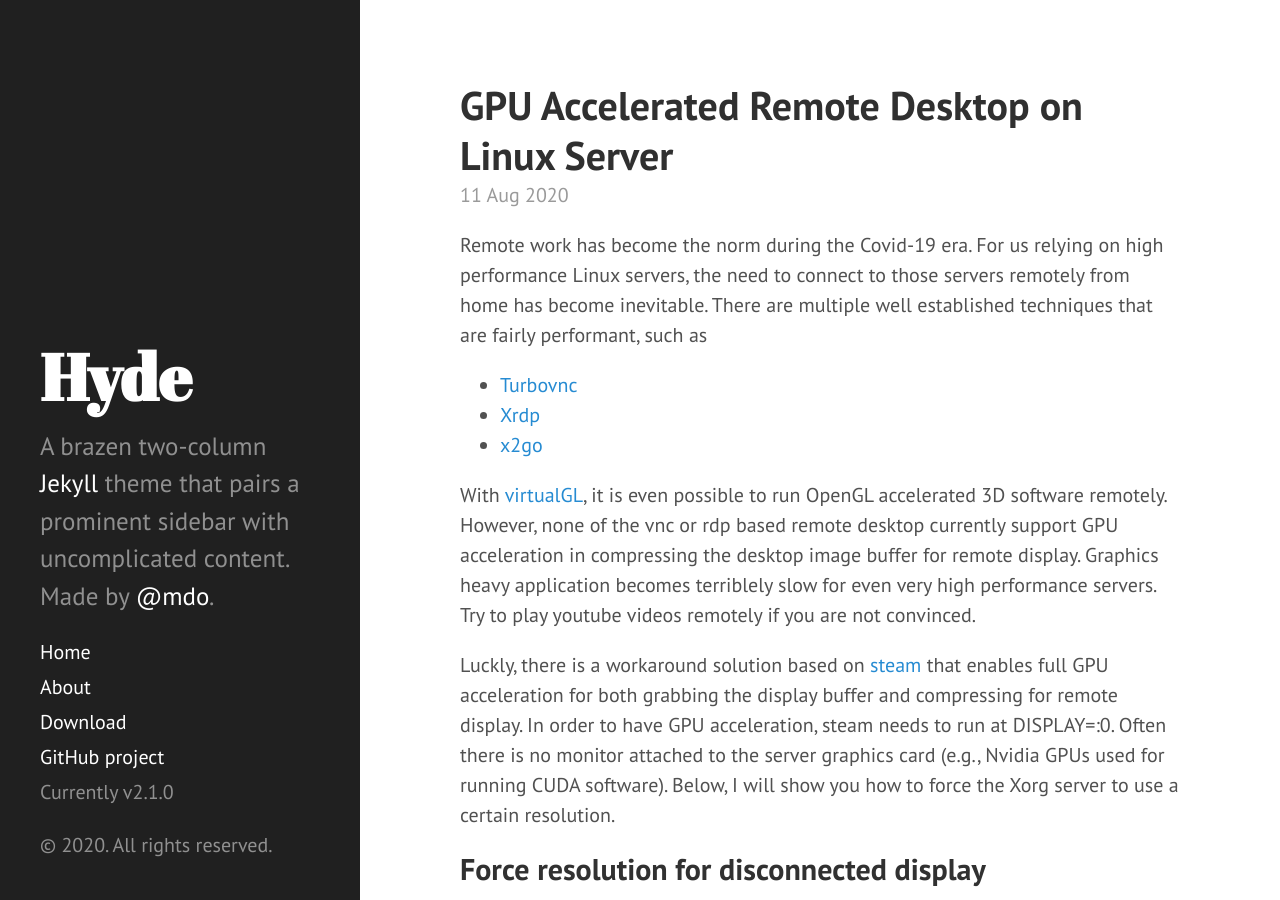
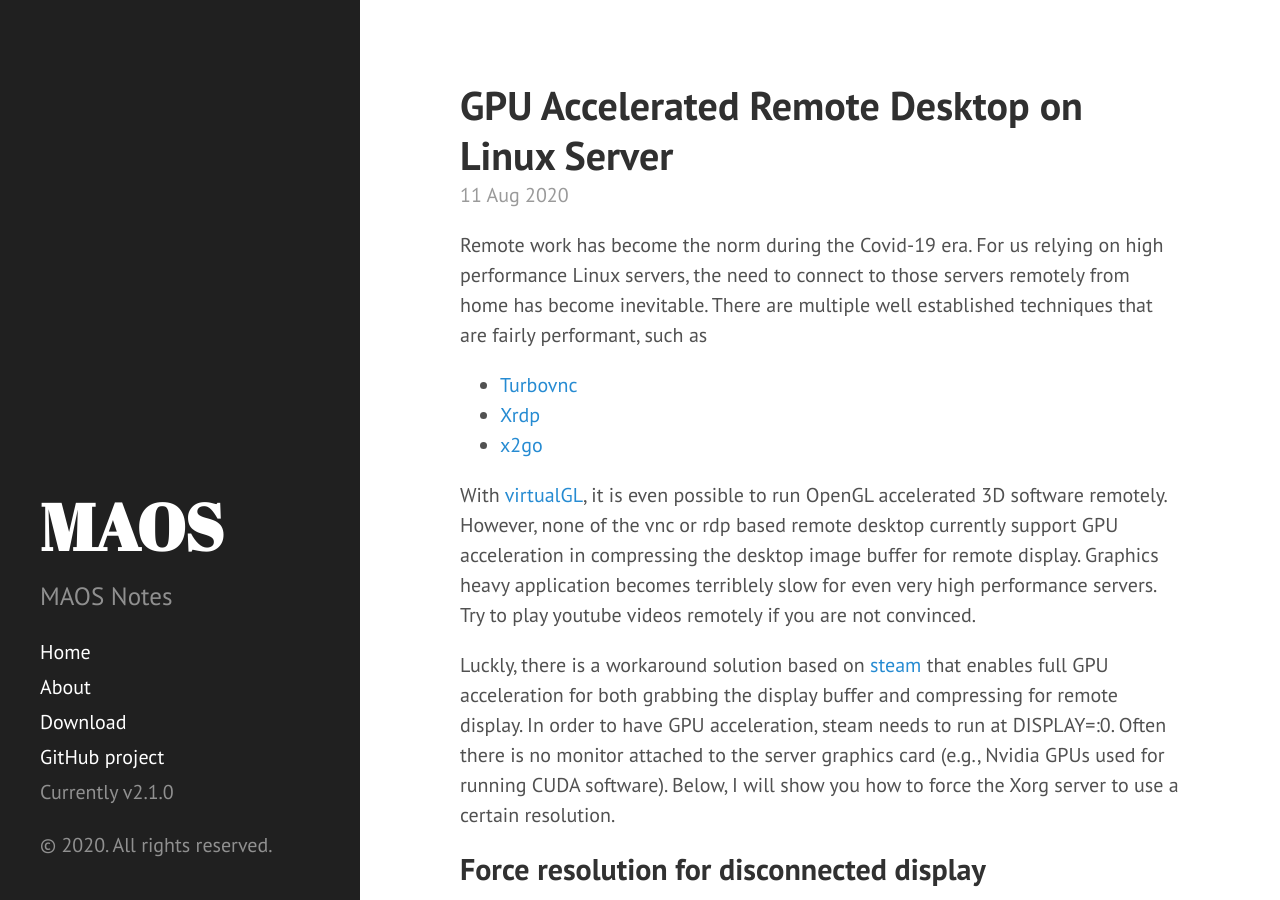
Before and after one commit to lianqiw/lianqiw.github.com, a Jekyll site: the page built from index.html, in a window 1280 px wide and 900 px high. Built offline with Jekyll 4.4.1, drawn with Linux system fonts in a browser that asks for light colours; Markdown is read by kramdown in place of the engine named in the settings; the list of posts is cut into pages by our own code.

Commit message:
Fix error

```diff
--- a/_config.yml
+++ b/_config.yml
@@ -4,18 +4,17 @@
 
 # Permalinks
 permalink:        pretty
-relative_permalinks: true
 
 # Setup
-title:            Hyde
-tagline:          'A Jekyll theme'
-description:      'A brazen two-column <a href="http://jekyllrb.com" target="_blank">Jekyll</a> theme that pairs a prominent sidebar with uncomplicated content. Made by <a href="https://twitter.com/mdo" target="_blank">@mdo</a>.'
-url:              http://hyde.getpoole.com
+title:            MAOS
+tagline:          'MAOS Simulation notes'
+description:      'MAOS Notes'
+url:              https://lianqiw.github.com
 baseurl:          /
 
 author:
-  name:           'Mark Otto'
-  url:            https://twitter.com/mdo
+  name:           'Lianqi Wang'
+  url:            https://lianqiw.github.com
 
 paginate:         5
 
@@ -23,4 +22,4 @@
 version:          2.1.0
 
 github:
-  repo:           https://github.com/poole/hyde
+  repo:           https://github.com/lianqiw/maos
```
